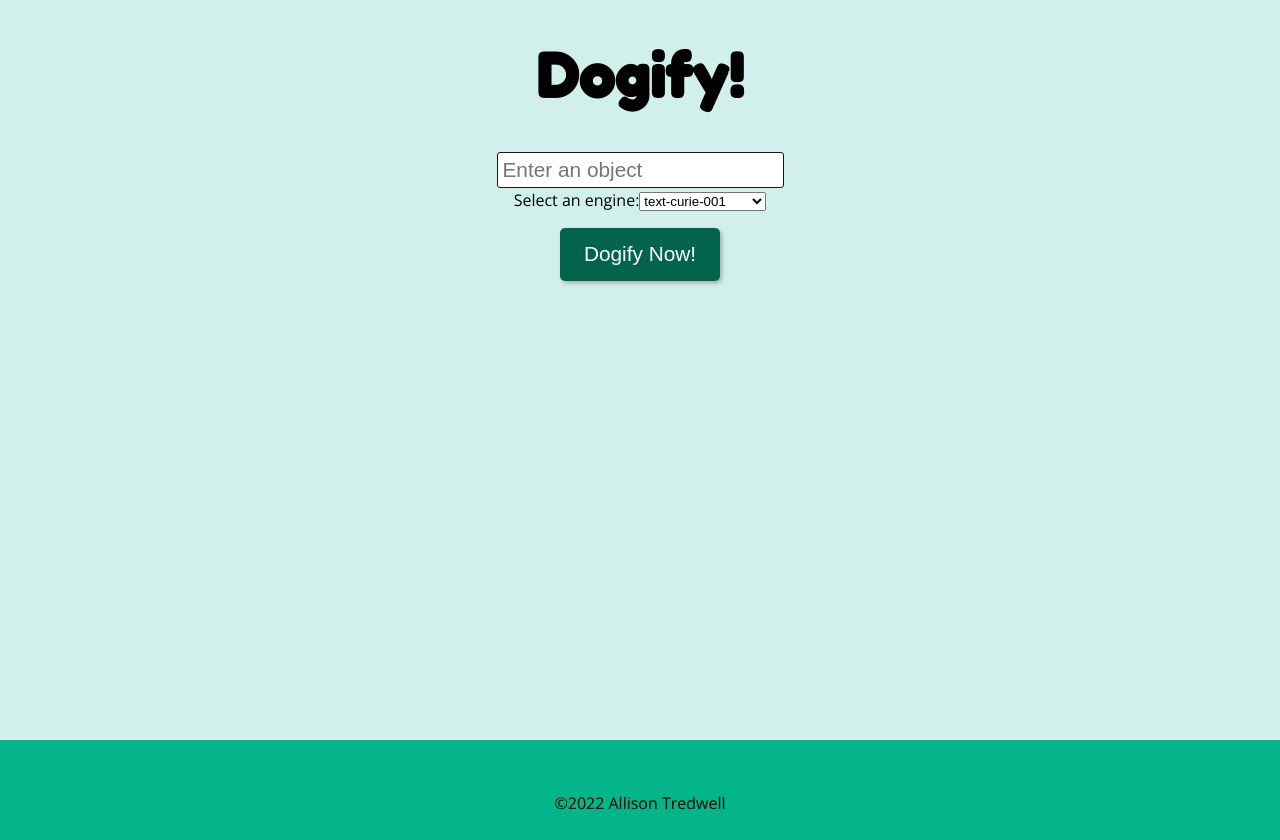
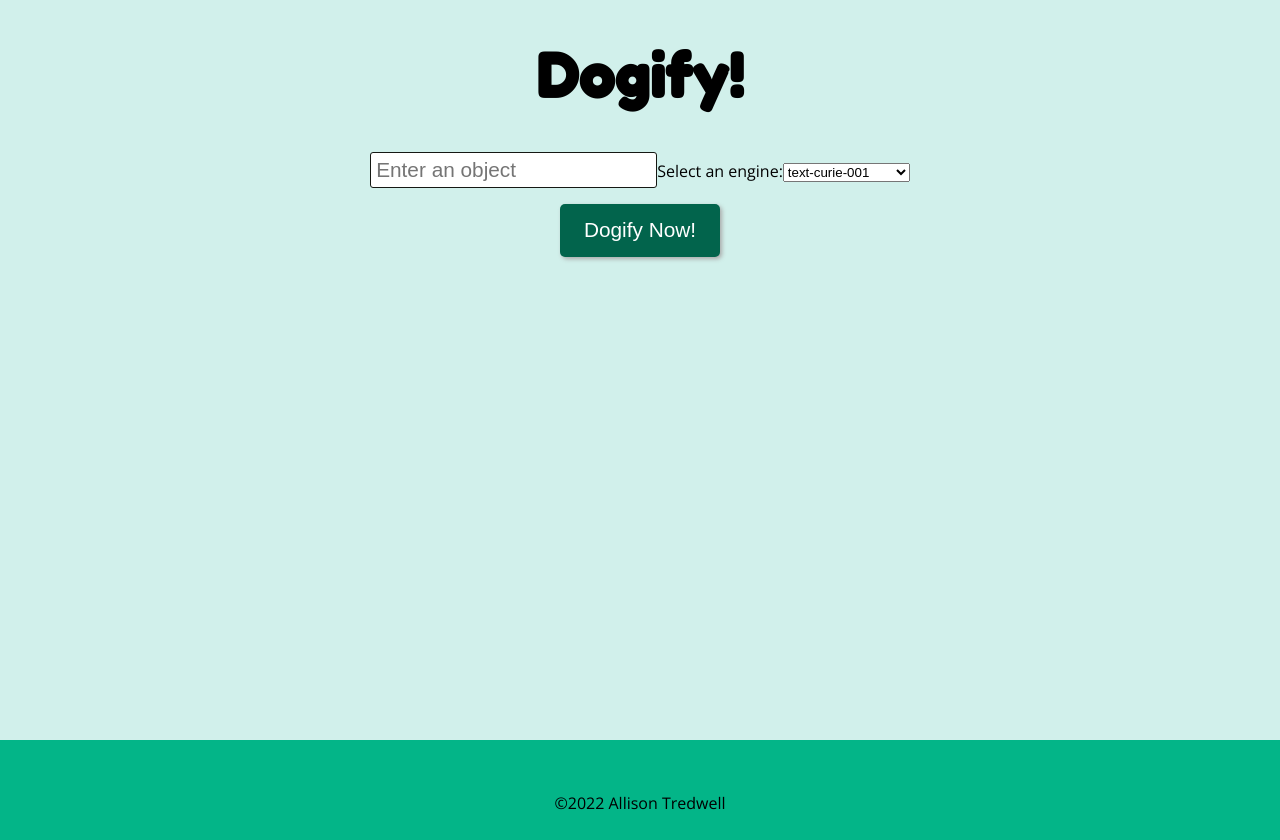
Before and after one commit to allisonLMT/Dogify, a React (Create React App) app: page / in a window 1280 px wide. Built offline with nearby package versions, Linux system fonts and the light colour scheme.

Commit message:
removed radio button css

```diff
--- a/src/index.scss
+++ b/src/index.scss
@@ -28,18 +28,6 @@ h1 {
 
 form {
   text-align: center;
-}
-
-label {
-    display: block;
-    line-height: 1.5;
-    filter: grayscale(1); //changes the radio button dot to gray, instead of the default blue
-}
-
-#radioPrompt {
-    font-weight: bold;
-    font-size: 1.1rem;
-    margin: 15px 0 5px;
 }
 
 #textBox {
```
